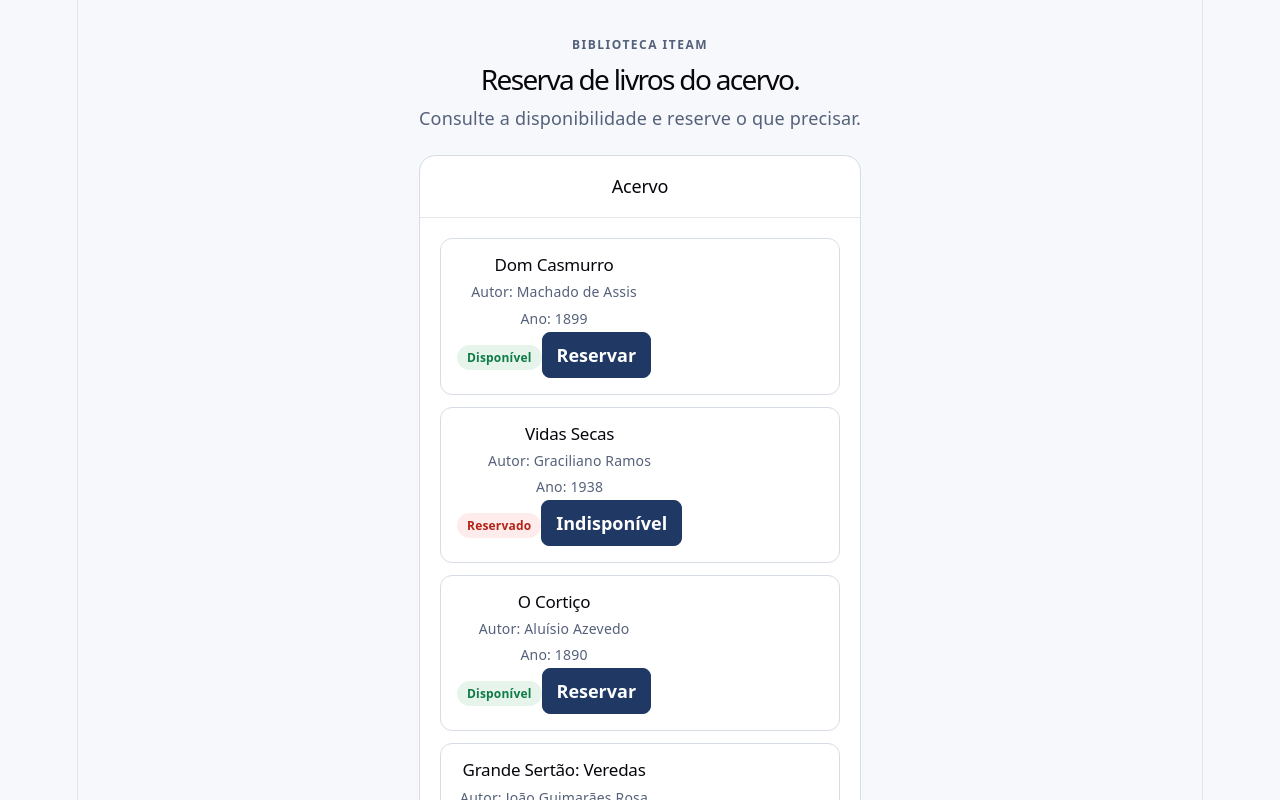
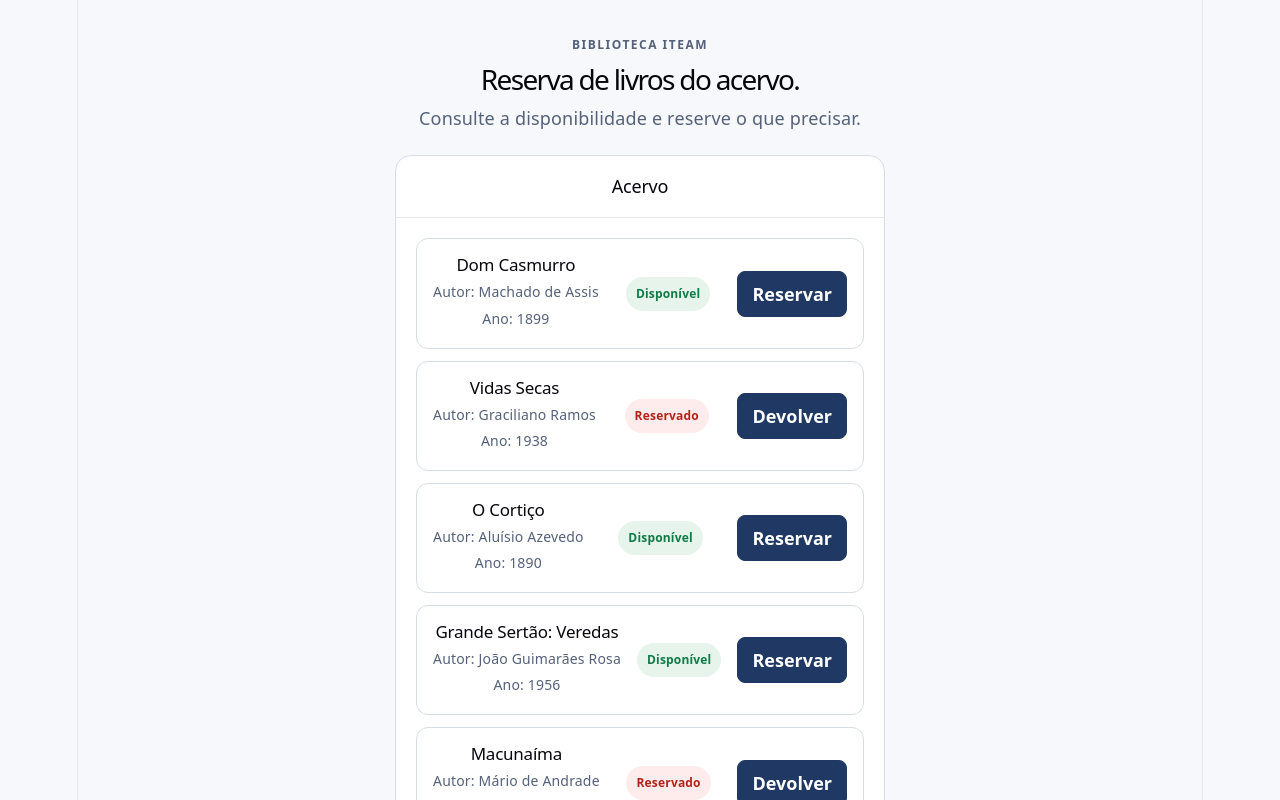
Before and after one commit to Rafael-C-Senger/reserva-biblioteca-rafael-senger, a React (Vite) app: page / in a window 1280 px wide. Shown: the top 800 px of the page. Built offline with nearby package versions, Linux system fonts and the light colour scheme.

Commit message:
feat: adiciona estado e alterna resserva

```diff
--- a/src/App.jsx
+++ b/src/App.jsx
@@ -1,12 +1,20 @@
 import "./App.css";
 import { books } from "./data/books";
+import { useState } from "react";
 import BookList from "./components/BookList";
 import Panel from "./components/Panel";
 
 export default function App() {
+  const [bookList, setBookList] = useState(books);
 
-  function handleReserve(bookId) {
-    window.alert(`Reservando livro com ID: ${bookId}`);
+  function handleToggleReserve(bookId) {
+    setBookList((currentBooks) =>
+      currentBooks.map((book) =>
+        book.id === bookId
+          ? { ...book, available: !book.available }
+          : book
+      ),
+    );
   }
 
   return (
@@ -19,8 +27,8 @@ export default function App() {
 
       <Panel title="Acervo">
         <BookList
-          books={books}
-          onReserve={handleReserve}
+          books={bookList}
+          onReserve={handleToggleReserve}
         />
       </Panel>
     </main>
--- a/src/components/BookCard.jsx
+++ b/src/components/BookCard.jsx
@@ -12,15 +12,16 @@ export default function BookCard({
         <h2>{title}</h2>
         <p>Autor: {author}</p>
         <p>Ano: {year}</p>
+      </div>
 
         <span className={`badge ${available ? "badge-ok" : "badge-off"}`}>
           {available ? "Disponível" : "Reservado"}
         </span>
 
         <button type="button" onClick={() => onReserve(id)}>
-            {available ? "Reservar" : "Indisponível"}
+            {available ? "Reservar" : "Devolver"}
         </button>
-      </div>
+
     </article>
   );
 }
```
